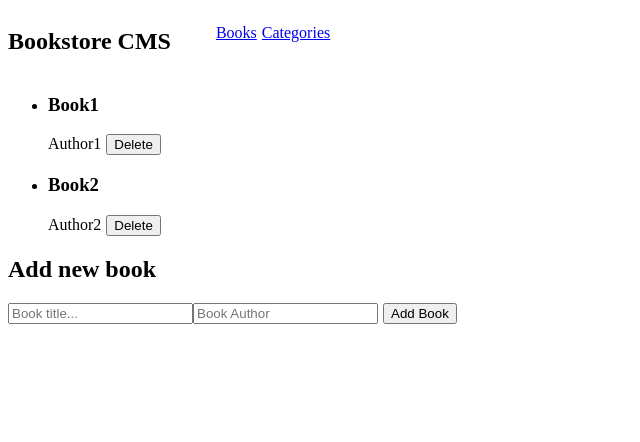
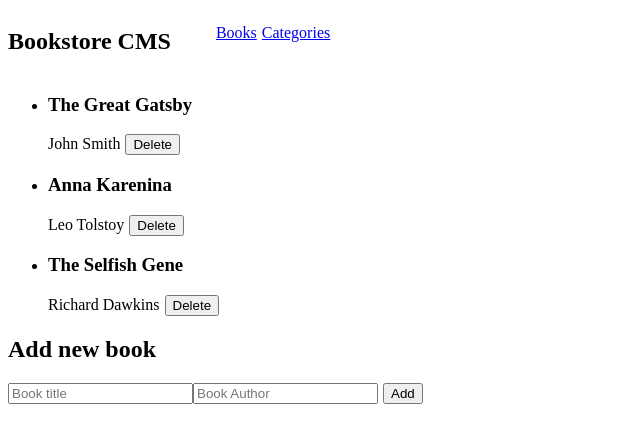
Before and after one commit to hiwina/bookstore, a React (Create React App) app: page / in a window 1280 px wide. Shown: the top 442 px of the page, without its empty margins (0-640 px from the left). Built offline with nearby package versions, Linux system fonts and the light colour scheme.

Commit message:
connect redux with react

```diff
--- a/package.json
+++ b/package.json
@@ -12,6 +12,7 @@
     "react-dom": "^18.2.0",
     "react-redux": "^8.1.1",
     "react-router-dom": "^6.12.1",
+    "uuid": "^9.0.0",
     "web-vitals": "^2.1.4"
   },
   "scripts": {
--- a/src/components/AddBook.js
+++ b/src/components/AddBook.js
@@ -1,14 +1,31 @@
-import React from 'react';
+import { useState } from 'react';
+import { useDispatch } from 'react-redux';
+import { v4 as uuid } from 'uuid';
+import { addBook } from '../redux/books/booksSlice';
 
-const AddBook = () => (
-  <div id="form-container">
-    <h2>Add new book</h2>
-    <form>
-      <input type="text" placeholder="Book title..." />
-      <input type="text" placeholder="Book Author" />
-      <button type="submit">Add Book </button>
-    </form>
-  </div>
-);
+const AddBook = () => {
+  const dispatch = useDispatch();
+  const [title, setTitle] = useState('');
+  const [author, setAuthor] = useState('');
+
+  const addNewBook = (e) => {
+    e.preventDefault();
+    if (title !== '' && author !== '') {
+      dispatch(addBook({ book: { id: uuid(), title, author } }));
+      setTitle('');
+      setAuthor('');
+    }
+  };
+  return (
+    <>
+      <h2>Add new book</h2>
+      <form onSubmit={addNewBook}>
+        <input type="text" placeholder="Book title" value={title} onChange={(e) => setTitle(e.target.value)} />
+        <input type="text" placeholder="Book Author" value={author} onChange={(e) => setAuthor(e.target.value)} />
+        <button type="submit">Add </button>
+      </form>
+    </>
+  );
+};
 
 export default AddBook;
--- a/src/components/BookItem.js
+++ b/src/components/BookItem.js
@@ -1,26 +1,24 @@
-import React from 'react';
-import PropTypes from 'prop-types';
+import { useDispatch } from 'react-redux';
+import { removeBook } from '../redux/books/booksSlice';
 
-const BookItem = ({ title, author }) => (
+const BookItem = (prop) => {
+  const dispatch = useDispatch();
+  const { book: { author, title }, id } = prop;
+
+  const handleDelete = () => {
+    dispatch(removeBook({ id }));
+  };
+  return (
     <div>
       <li>
         <h3>{title}</h3>
         <span>
           {author}
         </span>
-      <button type="button">Delete</button>
+        <button type="button" onClick={handleDelete}>Delete</button>
       </li>
     </div>
   );
-
-BookItem.propTypes = {
-  title: PropTypes.string,
-  author: PropTypes.string,
-};
-
-BookItem.defaultProps = {
-  title: '',
-  author: '',
 };
 
 export default BookItem;
--- a/src/components/Books.js
+++ b/src/components/Books.js
@@ -1,29 +1,21 @@
 import React from 'react';
+import { useSelector } from 'react-redux';
 import BookItem from './BookItem';
 import AddBook from './AddBook';
 
-const data = [
-  {
-    id: 1,
-    title: 'Book1',
-    author: 'Author1',
-  },
-  {
-    id: 2,
-    title: 'Book2',
-    author: 'Author2',
-  },
-];
+const Books = () => {
+  const { bookItems } = useSelector((store) => store.books);
 
-const Books = () => (
+  return (
     <div>
       <ul>
-      {data.map(((book) => (
-        <BookItem key={book.id} title={book.title} author={book.author} />
+        {bookItems.map(((book) => (
+          <BookItem key={book.id} id={book.id} book={book} />
         )))}
       </ul>
       <AddBook />
     </div>
   );
+};
 
 export default Books;
--- a/src/index.js
+++ b/src/index.js
@@ -1,10 +1,15 @@
 import React from 'react';
 import ReactDOM from 'react-dom/client';
+import './App.css';
+import { Provider } from 'react-redux';
 import App from './App';
+import store from './redux/configureStore';
 
 const root = ReactDOM.createRoot(document.getElementById('root'));
 root.render(
   <React.StrictMode>
-    <App />
+    <Provider store={store}>
+      <App />
+    </Provider>
   </React.StrictMode>,
 );
--- a/src/redux/books/booksSlice.js
+++ b/src/redux/books/booksSlice.js
@@ -1,28 +1,40 @@
 import { createSlice } from '@reduxjs/toolkit';
 
 const initialState = {
-  books: [],
+  bookItems: [
+    {
+      id: 'item1',
+      title: 'The Great Gatsby',
+      author: 'John Smith',
+      category: 'Fiction',
+    },
+    {
+      id: 'item2',
+      title: 'Anna Karenina',
+      author: 'Leo Tolstoy',
+      category: 'Fiction',
+    },
+    {
+      id: 'item3',
+      title: 'The Selfish Gene',
+      author: 'Richard Dawkins',
+      category: 'Nonfiction',
+    },
+  ],
 };
 
-const bookSlice = createSlice({
+const booksSlice = createSlice({
   name: 'books',
   initialState,
   reducers: {
-    addBook: (state, action) => {
-      const { title, author } = action.payload;
-      const newBook = {
-        id: state.books.length + 1,
-        title,
-        author,
-      };
-      state.books.push(newBook);
+    addBook: (state, { payload }) => {
+      state.bookItems.push(payload.book);
     },
-    removeBook: (state, action) => {
-      const bookId = action.payload;
-      state.books = state.books.filter((book) => book.id !== bookId);
-    },
+    removeBook: (state, { payload }) => ({
+      bookItems: state.bookItems.filter((book) => book.id !== payload.id),
+    }),
   },
 });
 
-export const { addBook, removeBook } = bookSlice.actions;
-export default bookSlice.reducer;
+export const { addBook, removeBook } = booksSlice.actions;
+export default booksSlice.reducer;
--- a/src/redux/categories/categoriesSlice.js
+++ b/src/redux/categories/categoriesSlice.js
@@ -5,15 +5,13 @@ const initialState = {
   status: 'Under construction',
 };
 
-const categorySlice = createSlice({
+const categoriesSlices = createSlice({
   name: 'categories',
   initialState,
   reducers: {
-    checkStatus: (state, action) => {
-      state.status = action.payload === 'Under construction' ? 'Under construction' : state.status;
-    },
+    checkStatus: () => initialState,
   },
 });
 
-export const { checkStatus } = categorySlice.actions;
-export default categorySlice.reducer;
+export const { checkStatus } = categoriesSlices.actions;
+export default categoriesSlices;
```
Also changed, not shown: 1 other file (tests, documents, lock files or other folders). Lines whose indentation alone changed are shown as unchanged.
